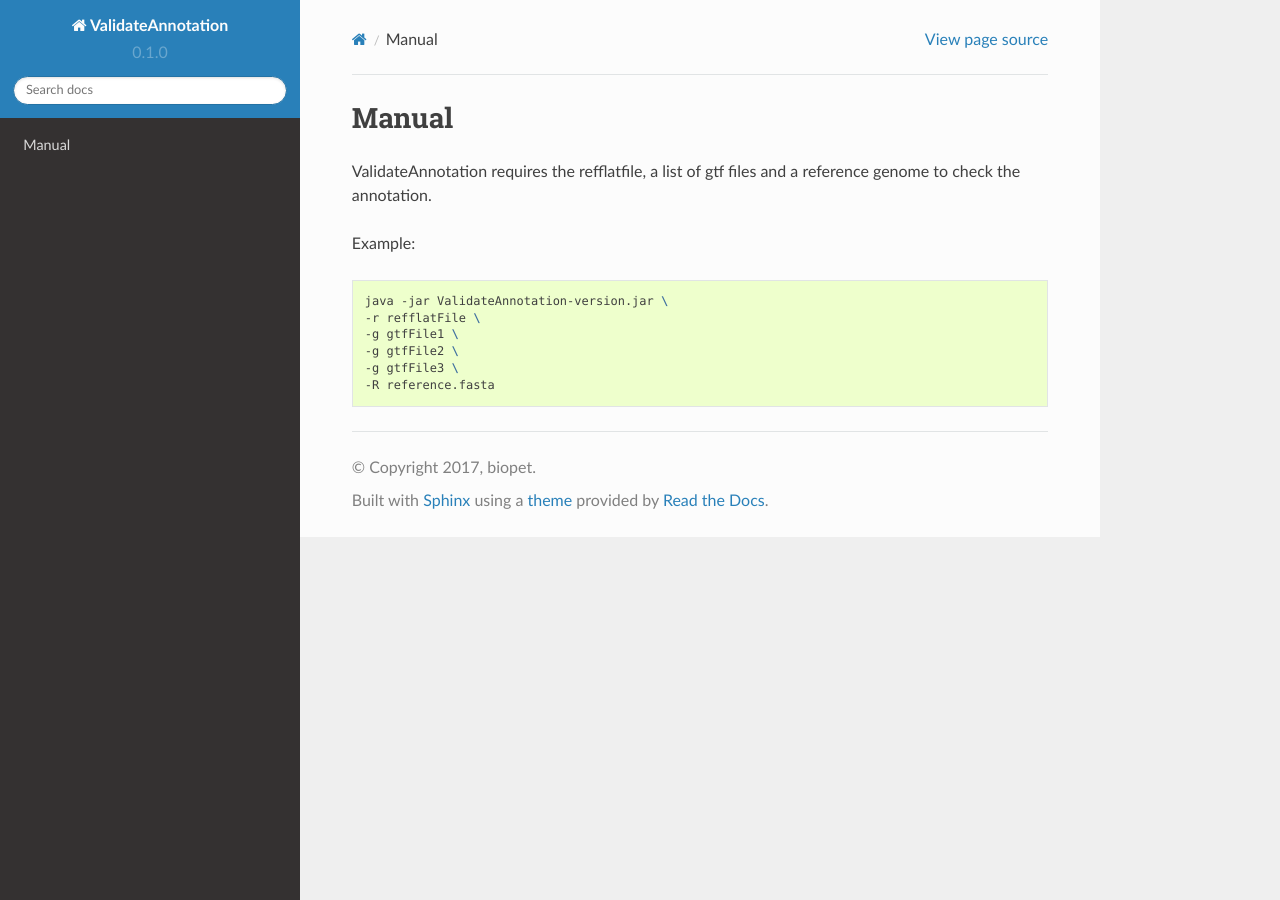
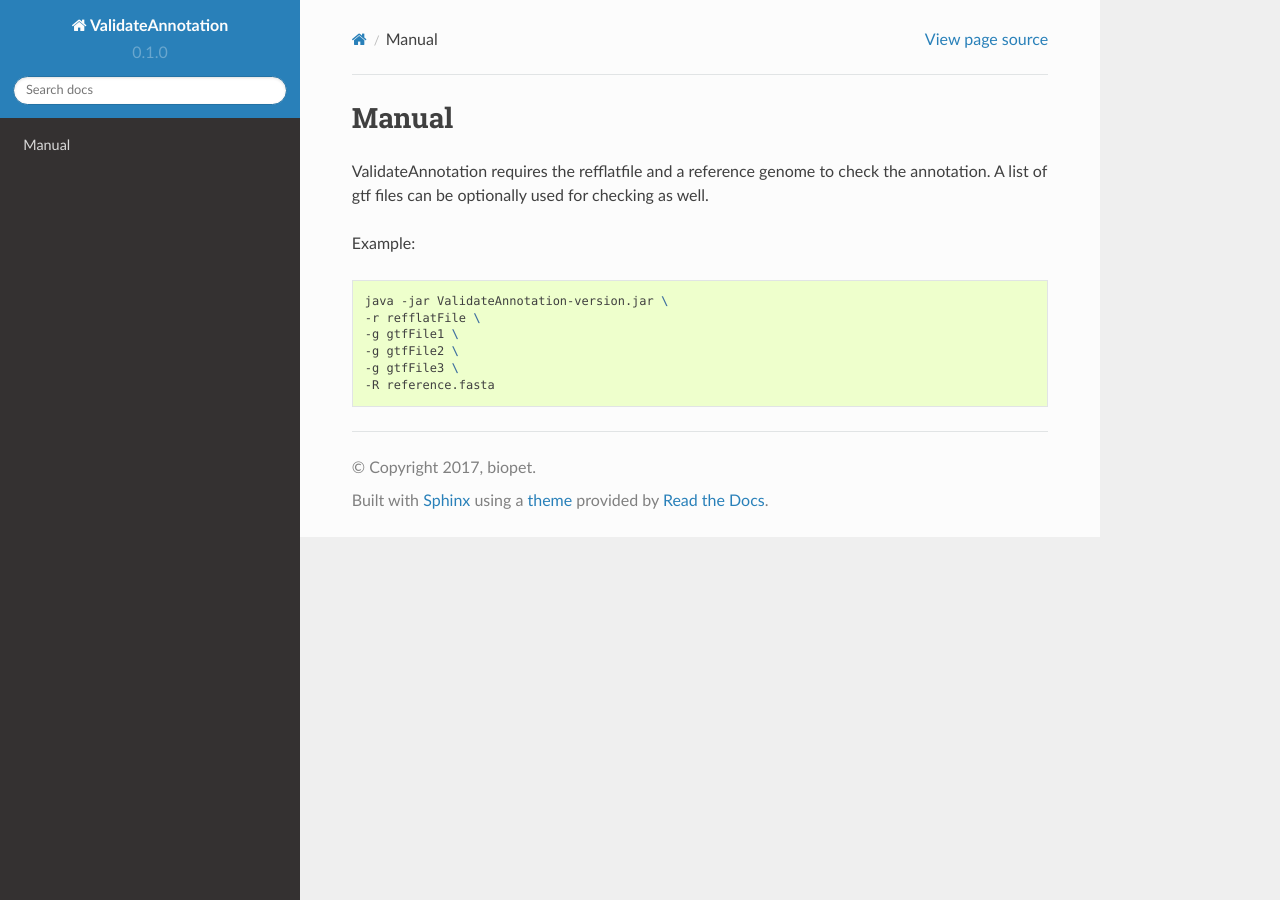
Before and after one commit to biopet/validateannotation, a Sphinx documentation site: the page built from docs/MANUAL.md, in a window 1280 px wide. Built offline with Sphinx 7.4.7 and the Read the Docs theme 2.0.0, drawn with Linux system fonts in a browser that asks for light colours.

Commit message:
Update MANUAL.md

```diff
--- a/docs/MANUAL.md
+++ b/docs/MANUAL.md
@@ -1,6 +1,6 @@
 # Manual
 
-ValidateAnnotation requires the refflatfile, a list of gtf files and a reference genome to check the annotation.
+ValidateAnnotation requires the refflatfile and a reference genome to check the annotation. A list of gtf files can be optionally used for checking as well.
 
 Example:
 
```
